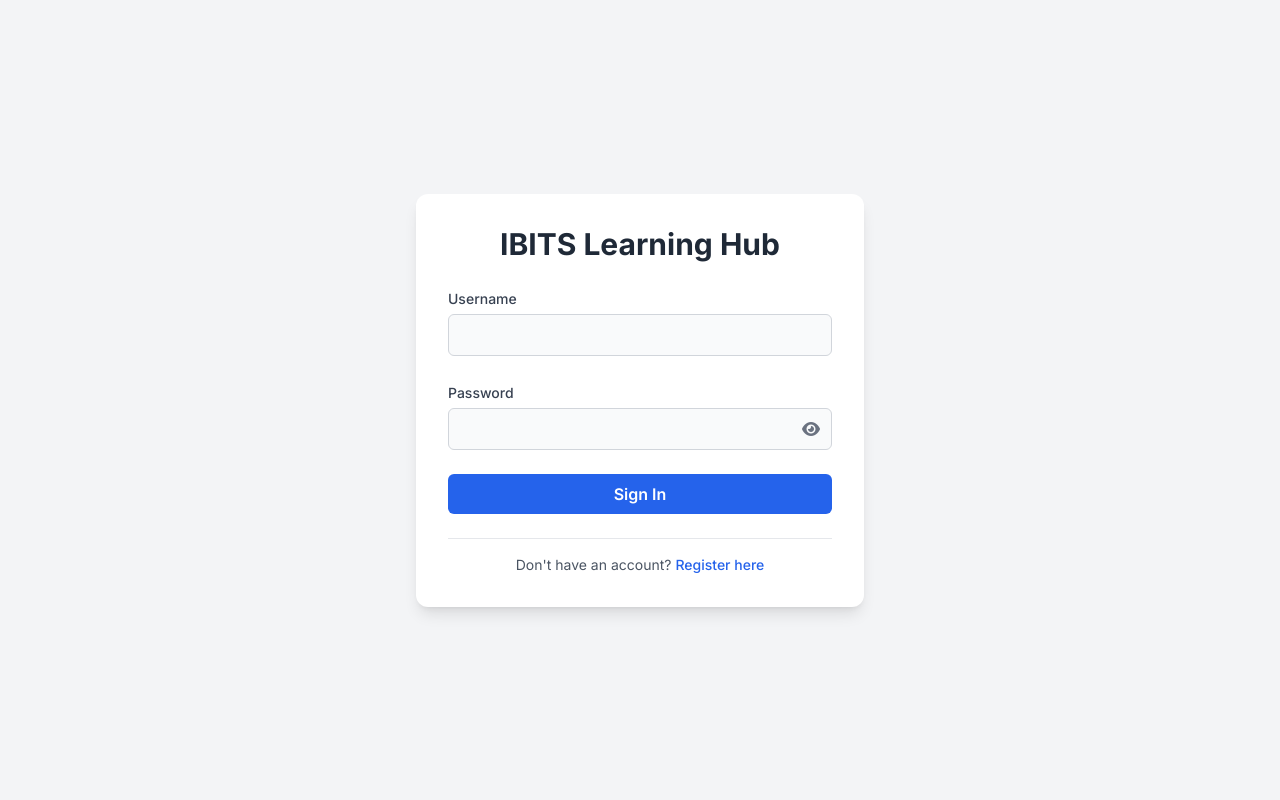
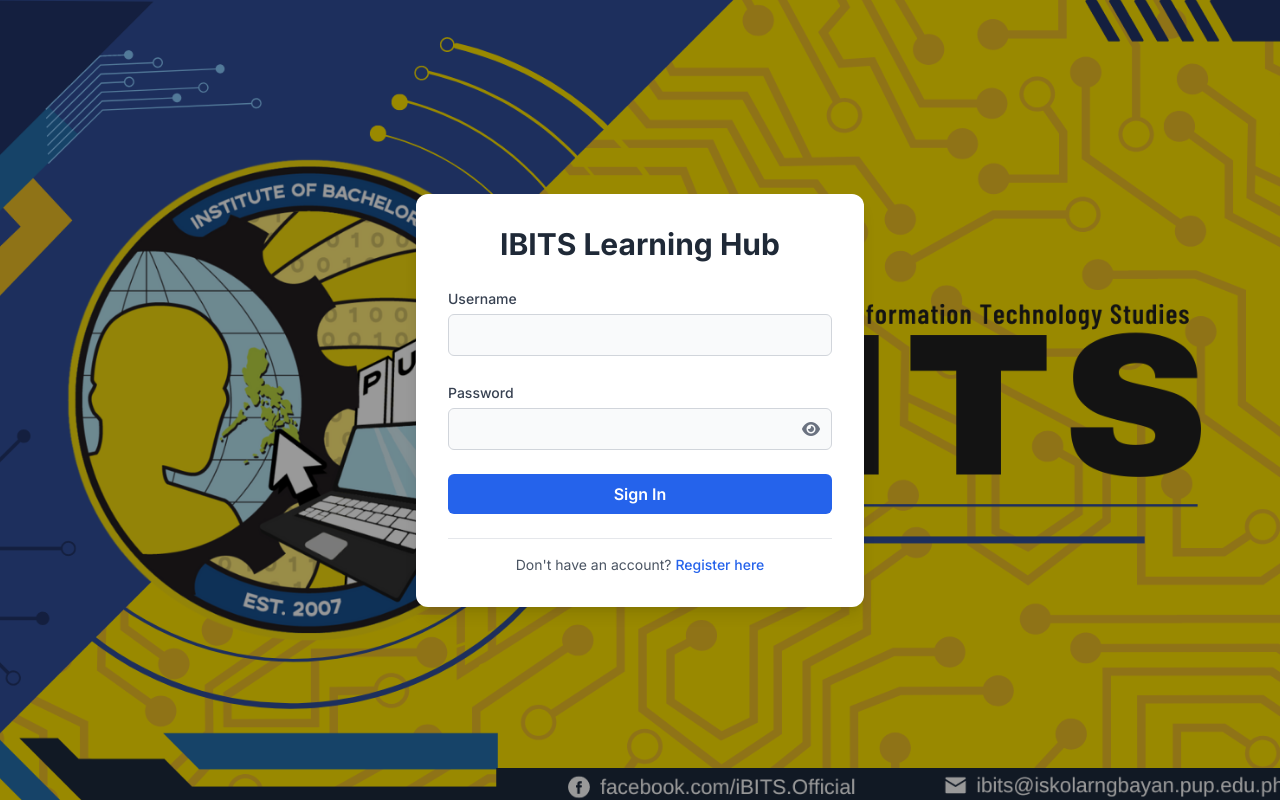
Before and after one commit to matsuwann/IAS_Prototype, a PHP site: page / in a window 1280 px wide. Run offline with PHP 8.4, Linux system fonts and the light colour scheme; some libraries are stand-ins or nearby versions.

Commit message:
edited the index and style file to accommodate the background image

```diff
--- a/index.php
+++ b/index.php
@@ -20,17 +20,16 @@ if (isset($_SESSION["loggedin"]) && $_SESSION["loggedin"] === true && (!isset($_
     <meta name="viewport" content="width=device-width, initial-scale=1.0">
     <title>Login - IBITS Learning Hub</title>
     <link href="https://fonts.googleapis.com/css2?family=Inter:wght@400;500;600;700&display=swap" rel="stylesheet">
-
     <link rel="stylesheet" href="https://cdnjs.cloudflare.com/ajax/libs/font-awesome/6.5.2/css/all.min.css">
     <script src="https://cdn.tailwindcss.com"></script>
     <link rel="stylesheet" href="style.css">
 </head>
-<body class="bg-gray-100 flex items-center justify-center min-h-screen">
-
-    <div class="w-full max-w-md p-8 space-y-6 bg-white rounded-xl shadow-lg">
-        <div class="text-center">
-            <h1 class="text-3xl font-bold text-gray-800">IBITS Learning Hub</h1>
-        </div>
+<body class="flex flex-col min-h-screen">
+    <div class="flex-grow flex items-center justify-center">
+        <div class="w-full max-w-md p-8 space-y-6 bg-white rounded-xl shadow-lg">
+            <div class="text-center">
+                <h1 class="text-3xl font-bold text-gray-800">IBITS Learning Hub</h1>
+            </div>
 
         <?php
 
--- a/style.css
+++ b/style.css
@@ -1,3 +1,23 @@
+
+html {
+    background-image: url('images/ibits_banner.png');
+    background-size: cover;
+    background-position: center;
+    background-repeat: no-repeat;
+    height: 100%;
+}
+
+
+body::before {
+    content: '';
+    position: absolute;
+    top: 0;
+    left: 0;
+    right: 0;
+    bottom: 0;
+    background-color: rgba(0, 0, 0, 0.4);
+    z-index: -1;
+}
 body {
     font-family: 'Inter', sans-serif;
 }
```
Also changed, not shown: images/ibits_banner.png (added).
